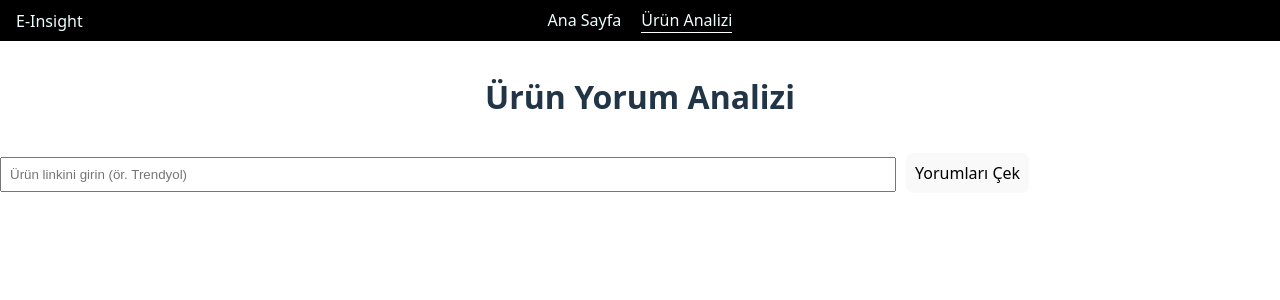
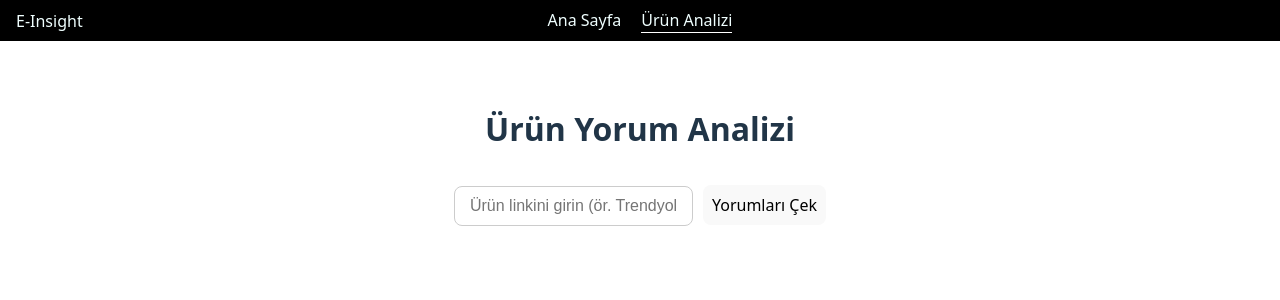
Before and after one commit to oguzdgd/e-insight, a React (Vite) app in the folder frontend/insight/: page /analyzer in a window 1280 px wide. Shown: the top 300 px of the page. Built offline with nearby package versions, Linux system fonts and the light colour scheme.

Commit message:
feat(frontend): enhance InputForm styling and add analyzer container layout

```diff
--- a/frontend/insight/src/components/Analyzer/InputForm/InputForm.jsx
+++ b/frontend/insight/src/components/Analyzer/InputForm/InputForm.jsx
@@ -1,15 +1,16 @@
 import React from 'react'
 import { Button } from '../../atoms/Button'
+import styles from '../InputForm/InputForm.module.scss'
 
 const InputForm = ({url,onSubmit,onChange,loading}) => {
   return (
-    <div>
+    <div className={styles.inputForm}>
     <input
       type="text"
       value={url}
       placeholder="Ürün linkini girin (ör. Trendyol)"
       onChange={(e) => onChange(e.target.value)}
-      style={{ width: '70%', padding: 8 }}
+      className={styles.input}
     />
     <Button onClick={onSubmit} disabled={loading} style={{ marginLeft: 10, padding: 8 }}>
       {loading ? 'Yükleniyor...' : 'Yorumları Çek'}
--- /dev/null
+++ b/frontend/insight/src/components/Analyzer/InputForm/InputForm.module.scss
@@ -0,0 +1,18 @@
+.inputForm{
+    text-align: center;
+}
+
+.input {
+    padding: 10px 15px;
+    font-size: 16px;
+    border: 1px solid #ccc;
+    border-radius: 8px;
+    transition: border-color 0.3s, box-shadow 0.3s;
+
+
+    &:focus {
+      border-color: #007bff;
+      box-shadow: 0 0 0 3px rgba(0, 123, 255, 0.2);
+      outline: none;
+    }
+  }
--- a/frontend/insight/src/pages/AnalyzerPage/AnalyzerPage.jsx
+++ b/frontend/insight/src/pages/AnalyzerPage/AnalyzerPage.jsx
@@ -51,7 +51,7 @@ const AnalyzerPage = () => {
     };
 
     return (
-      <div >
+      <div className={styles.analyzerContainer}>
         <h1 className={styles.pageTitle}>Ürün Yorum Analizi</h1>
 
        <InputForm onSubmit={handleScrape}  url={url} onChange={setUrl} loading={loading}/>
--- a/frontend/insight/src/pages/AnalyzerPage/AnalyzerPage.module.scss
+++ b/frontend/insight/src/pages/AnalyzerPage/AnalyzerPage.module.scss
@@ -2,3 +2,10 @@
     text-align: center;
     padding: 2rem;
 }
+
+.analyzerContainer{
+    display: flex;
+    flex-direction: column;
+    justify-content: center;
+    padding: 2rem;
+}
```
